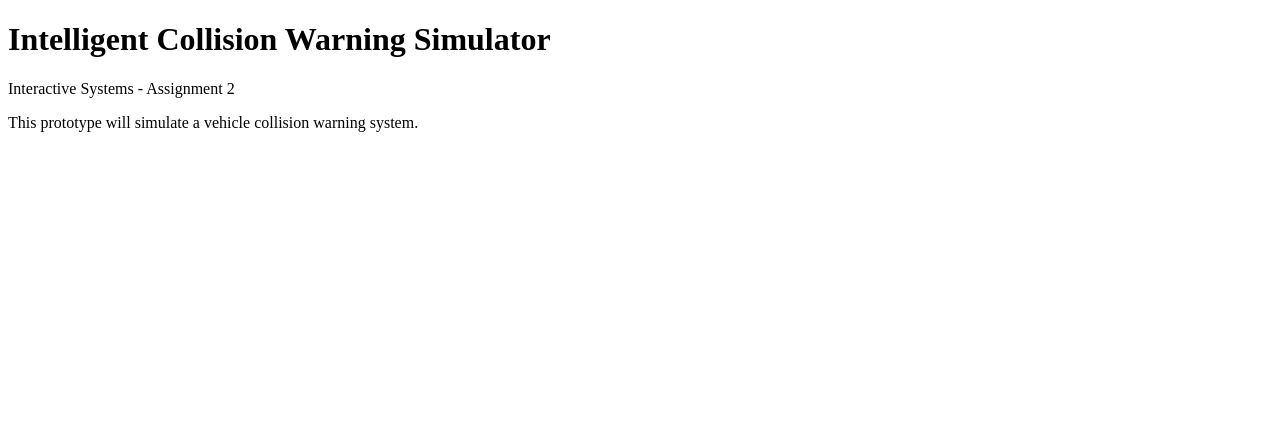
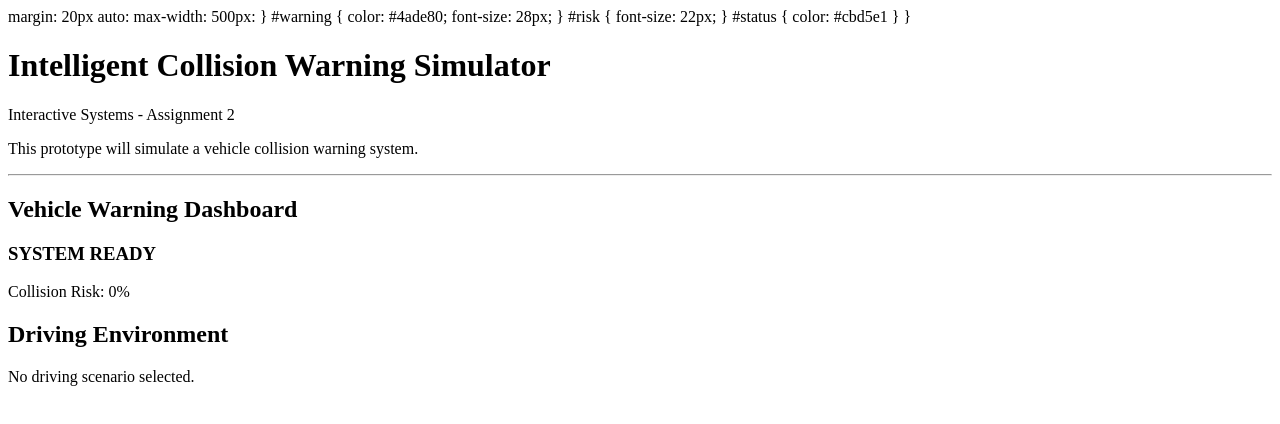
Before and after one commit to firasyousef05-ux/collision-warning-simulator, a plain HTML site: page index.html in a window 1280 px wide. Drawn offline with Linux system fonts and the light colour scheme.

Commit message:
Update index.html

```diff
--- a/index.html
+++ b/index.html
@@ -4,10 +4,41 @@
   <meta charset ="UTF-8">
   <meta name="viewport" content="width=device-width, initial-scale=1.0">
  <title>Intelligent Collision Warning Simulator</title>
+  margin: 20px auto:
+  max-width: 500px:
+  }
+
+  #warning {
+    color: #4ade80;
+    font-size: 28px;
+  }
+
+  #risk {
+  font-size: 22px;
+  }
+
+  #status {
+    color: #cbd5e1
+  }
+</style>
+
+  }
 </head>
 <body>
     <h1>Intelligent Collision Warning Simulator </h1>
   <p>Interactive Systems - Assignment 2</p>
   <p>This prototype will simulate a vehicle collision warning system. </p>
+<hr>
+  <h2>Vehicle Warning Dashboard</h2>
+  <div id = "dashboard">
+    <h3 id="warning">SYSTEM READY</h3>
+    <p id="risk">Collision Risk: 0%</p>
+  </div>
+
+  <h2>Driving Environment</h2>
+  <p id="evnironment">No driving scenario selected.</p>
+
+
+
 </body>
 </html>
```
